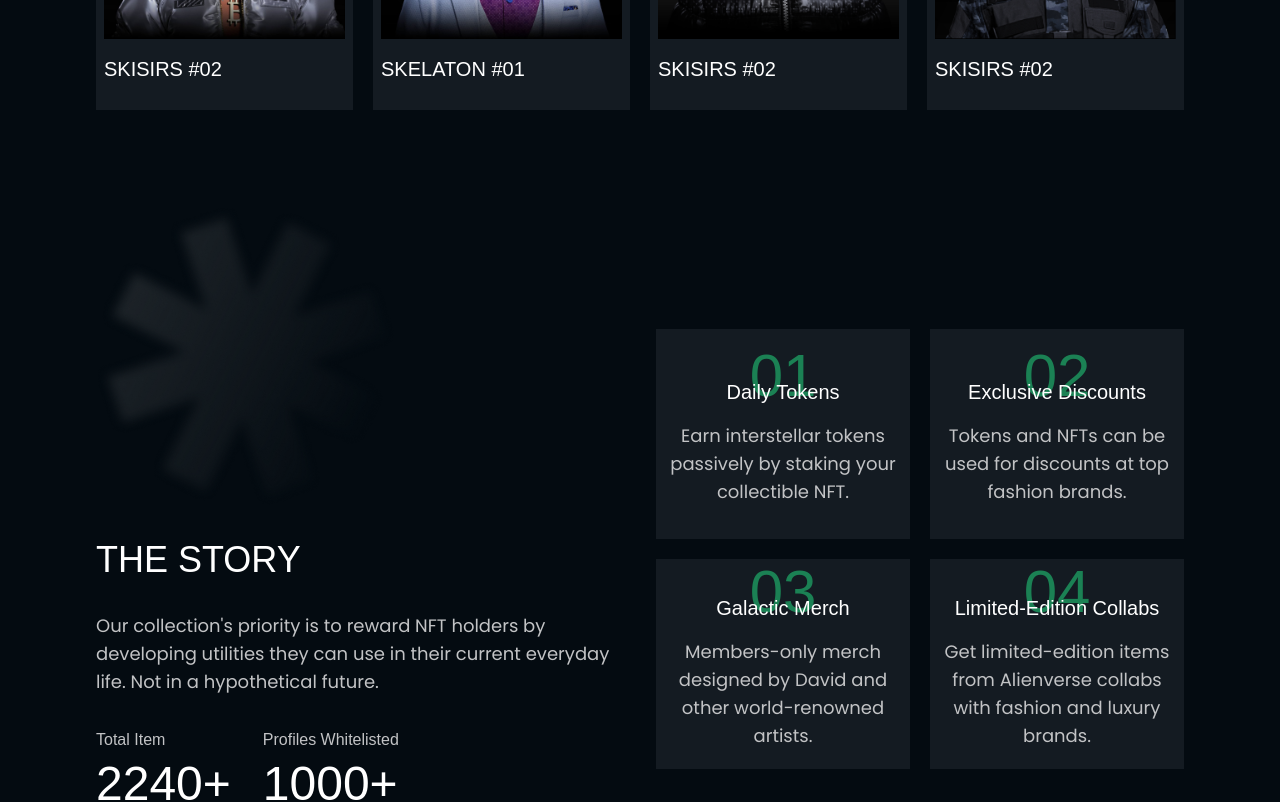
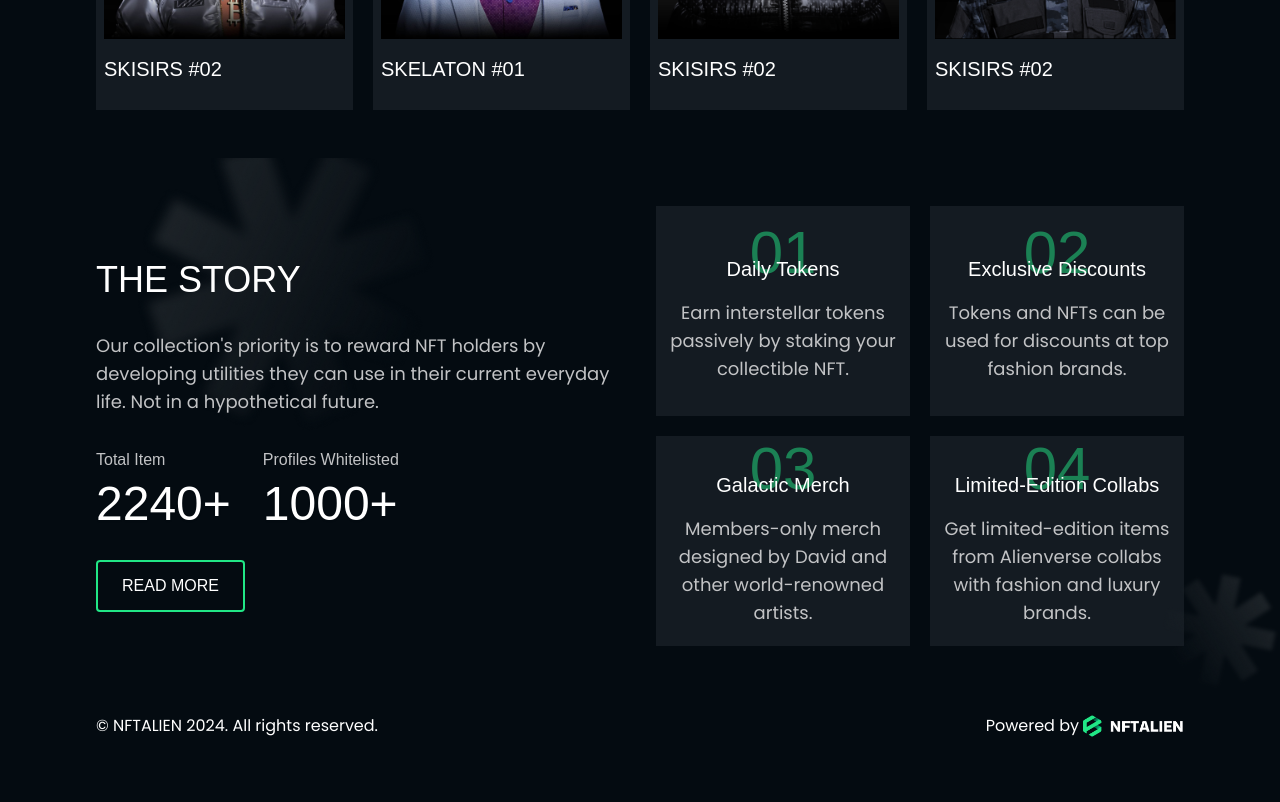
Before and after one commit to gift56/nftalien, a Next.js app: page / in a window 1280 px wide. Shown: the part 1980-2782 px from the top of the page. After the commit the page ends 2718 px from the top, so only its background shows below. Built offline with nearby package versions, Linux system fonts and the light colour scheme; a web font is replaced by a local one.

Commit message:
working on story section

```diff
--- a/components/Story.tsx
+++ b/components/Story.tsx
@@ -3,7 +3,7 @@ import Image from "next/image";
 
 const Story = () => {
   return (
-    <section className="w-full py-12">
+    <section className="w-full py-12 overflow-hidden">
       <div className="contain">
         <div className="w-full flex flex-col lg:flex-row gap-8 items-center justify-center">
           <div className="w-full lg:flex-1 flex flex-col gap-8 items-center justify-center lg:items-start lg:justify-start relative">
@@ -13,12 +13,12 @@ const Story = () => {
               width={276}
               height={276}
               priority
-              className="!w-fit !h-fit"
+              className="!w-[120px] !h-[120px] -top-10 left-0 md:!w-fit md:!h-fit absolute md:-top-32 md:left-10"
             />
-            <h2 className="font-bak text-xl text-center md:text-2xl lg:text-4xl font-normal uppercase">
+            <h2 className="font-bak text-xl text-center md:text-2xl lg:text-4xl font-normal uppercase relative">
               tHE STORY
             </h2>
-            <p className="text-base font-normal md:text-lg text-graycolor md:max-w-[635px] text-center lg:text-start">
+            <p className="text-base font-normal md:text-lg text-graycolor md:max-w-[635px] text-center lg:text-start relative">
               Our collection's priority is to reward NFT holders by developing
               utilities they can use in their current everyday life. Not in a
               hypothetical future.
@@ -48,7 +48,7 @@ const Story = () => {
               READ MORE
             </button>
           </div>
-          <div className="w-full lg:flex-1 grid grid-cols-1 md:grid-cols-2 items-start justify-start gap-5">
+          <div className="w-full lg:flex-1 grid grid-cols-1 md:grid-cols-2 items-start justify-start gap-5 relative">
             {storyData.map((item, index) => (
               <div
                 key={index}
@@ -67,6 +67,16 @@ const Story = () => {
                 </div>
               </div>
             ))}
+            <div className="w-full flex items-end justify-end">
+              <Image
+                src="/icons/starIcon.png"
+                alt="story icon"
+                width={276}
+                height={276}
+                priority
+                className="!w-[120px] !h-[120px] md:absolute bottom-0 right-0 md:-right-24 md:-bottom-6 rotate-[120deg]"
+              />
+            </div>
           </div>
         </div>
       </div>
```
